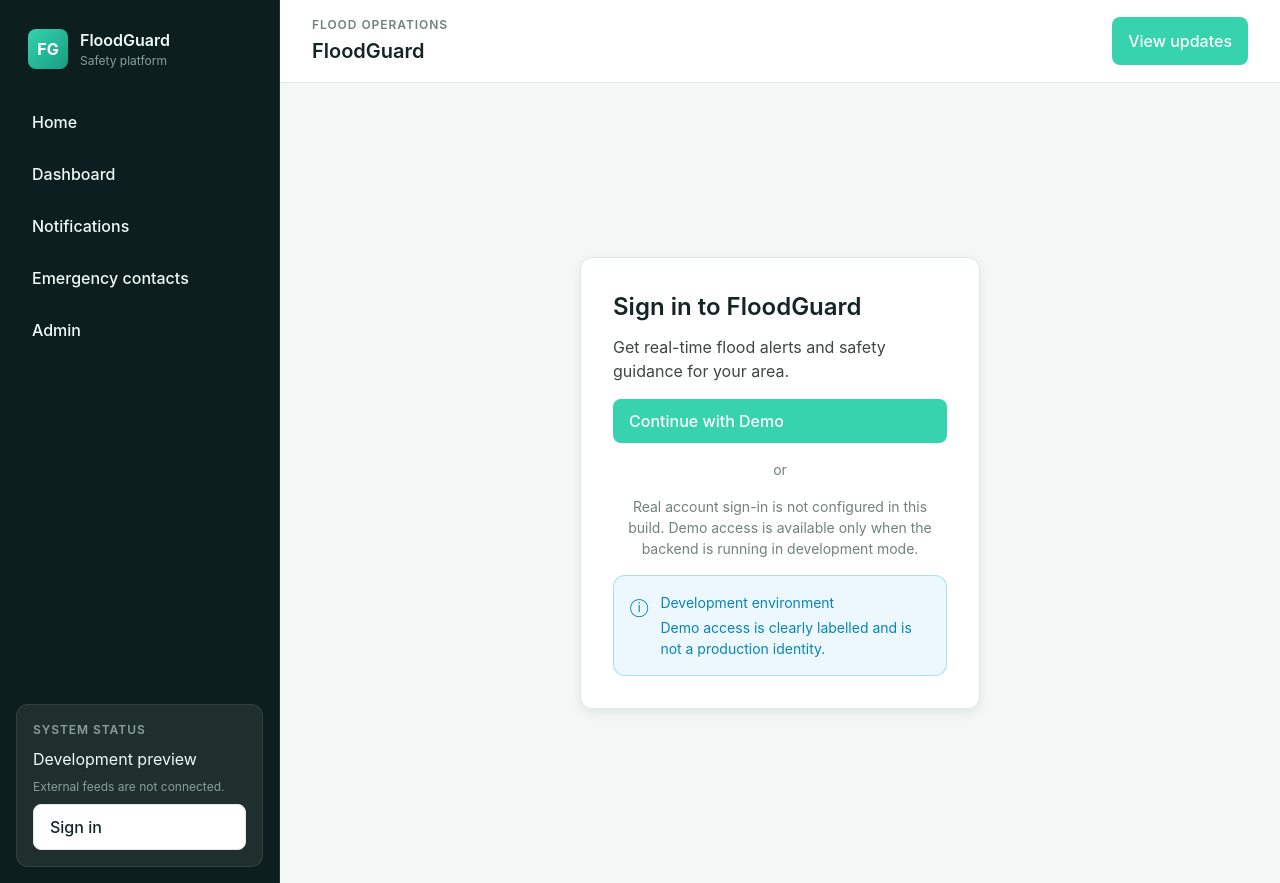
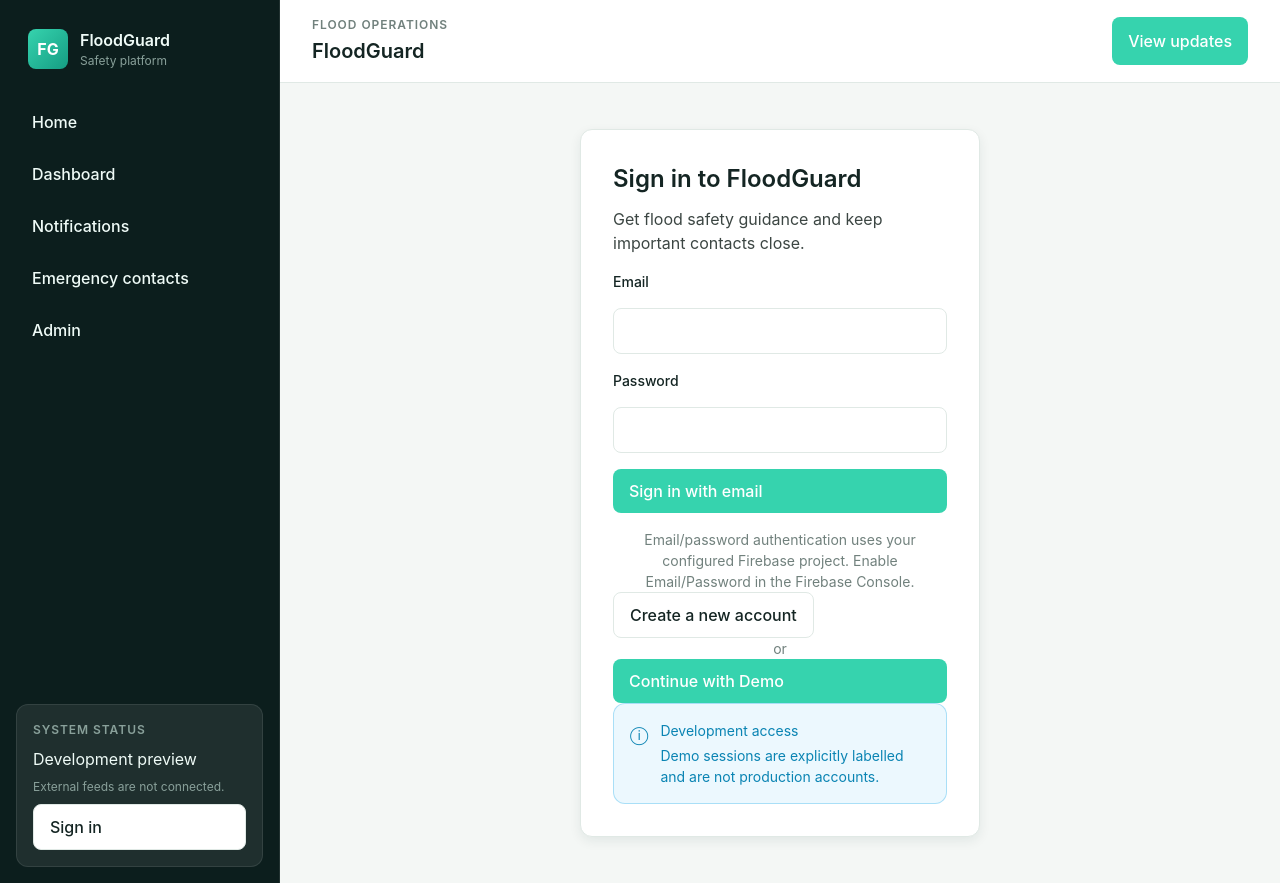
Before and after one commit to JayBorhade/FloodGuard-copilot, a React (Vite) app in the folder frontend/: page /login in a window 1280 px wide. Built offline with nearby package versions, Linux system fonts and the light colour scheme; no server answers.

Commit message:
feat(auth): add Firebase email sign-in and account creation UI

```diff
--- a/frontend/src/pages/LoginPage.tsx
+++ b/frontend/src/pages/LoginPage.tsx
@@ -1,30 +1,30 @@
 import { useEffect, useState } from 'react';
 import { useNavigate } from 'react-router-dom';
 import { useAuth } from '../hooks/useAuth';
+import { firebaseAuthConfigured } from '../lib/firebase';
 import { onboardingService } from '../services/onboarding';
 
 function getNextOnboardingPath(): string {
   const state = onboardingService.getState();
   if (state?.completed) return '/home';
   switch (state?.step) {
-    case 'contacts':
-      return '/onboarding/contacts';
-    case 'location':
-      return '/onboarding/location';
-    case 'verification':
-      return '/onboarding/location-verification';
-    case 'complete':
-      return '/home';
+    case 'contacts': return '/onboarding/contacts';
+    case 'location': return '/onboarding/location';
+    case 'verification': return '/onboarding/location-verification';
+    case 'complete': return '/home';
     case 'personal':
-    default:
-      return '/onboarding/personal';
+    default: return '/onboarding/personal';
   }
 }
 
 export function LoginPage() {
   const navigate = useNavigate();
-  const { isLoading, isAuthenticated, loginDemo, error: authError } = useAuth();
+  const { isLoading, isAuthenticated, loginDemo, loginWithEmail, createAccount, error: authError } = useAuth();
   const [isSubmitting, setIsSubmitting] = useState(false);
+  const [mode, setMode] = useState<'signin' | 'signup'>('signin');
+  const [displayName, setDisplayName] = useState('');
+  const [email, setEmail] = useState('');
+  const [password, setPassword] = useState('');
   const [error, setError] = useState<string | null>(null);
 
   useEffect(() => {
@@ -32,6 +32,24 @@
       navigate(getNextOnboardingPath(), { replace: true });
     }
   }, [isLoading, isAuthenticated, navigate]);
+
+  const handleEmailSubmit = async (event: React.FormEvent<HTMLFormElement>) => {
+    event.preventDefault();
+    setIsSubmitting(true);
+    setError(null);
+    try {
+      if (mode === 'signup') {
+        await createAccount(displayName, email, password);
+      } else {
+        await loginWithEmail(email, password);
+      }
+      navigate(getNextOnboardingPath(), { replace: true });
+    } catch (cause) {
+      setError(cause instanceof Error ? cause.message : 'Authentication failed');
+    } finally {
+      setIsSubmitting(false);
+    }
+  };
 
   const handleDemoLogin = async () => {
     setIsSubmitting(true);
@@ -50,35 +68,50 @@
     <section className="page-shell auth-page">
       <div className="auth-container">
         <div className="auth-card">
-          <h1>Sign in to FloodGuard</h1>
-          <p className="auth-subtitle">
-            Get real-time flood alerts and safety guidance for your area.
-          </p>
+          <h1>{mode === 'signup' ? 'Create your FloodGuard account' : 'Sign in to FloodGuard'}</h1>
+          <p className="auth-subtitle">Get flood safety guidance and keep important contacts close.</p>
 
           {(error || authError) && <div className="notification-error" role="alert">{error || authError}</div>}
 
-          <div className="auth-form">
-            <button
-              type="button"
-              className="primary-button auth-button"
-              onClick={handleDemoLogin}
-              disabled={isLoading || isSubmitting}
-            >
-              {isSubmitting ? 'Signing in...' : 'Continue with Demo'}
+          <form className="auth-form" onSubmit={handleEmailSubmit}>
+            {mode === 'signup' && (
+              <div className="form-group">
+                <label htmlFor="authName">Full name</label>
+                <input id="authName" name="name" autoComplete="name" value={displayName} onChange={(event) => setDisplayName(event.target.value)} required />
+              </div>
+            )}
+            <div className="form-group">
+              <label htmlFor="authEmail">Email</label>
+              <input id="authEmail" name="email" type="email" autoComplete="email" value={email} onChange={(event) => setEmail(event.target.value)} required />
+            </div>
+            <div className="form-group">
+              <label htmlFor="authPassword">Password</label>
+              <input id="authPassword" name="password" type="password" autoComplete={mode === 'signup' ? 'new-password' : 'current-password'} minLength={6} value={password} onChange={(event) => setPassword(event.target.value)} required />
+            </div>
+            <button type="submit" className="primary-button auth-button" disabled={isLoading || isSubmitting || !firebaseAuthConfigured}>
+              {isSubmitting ? 'Please wait…' : mode === 'signup' ? 'Create account' : 'Sign in with email'}
             </button>
-            <div className="auth-divider">or</div>
-            <p className="auth-note">
-              Real account sign-in is not configured in this build. Demo access is available only
-              when the backend is running in development mode.
-            </p>
-          </div>
+          </form>
+
+          {!firebaseAuthConfigured && (
+            <p className="auth-note">Email sign-in is disabled until Firebase Web Authentication is configured. Demo access is available for development.</p>
+          )}
+          {firebaseAuthConfigured && (
+            <p className="auth-note">Email/password authentication uses your configured Firebase project. Enable Email/Password in the Firebase Console.</p>
+          )}
+
+          <button type="button" className="secondary-button" onClick={() => { setMode(mode === 'signin' ? 'signup' : 'signin'); setError(null); }} disabled={isSubmitting}>
+            {mode === 'signin' ? 'Create a new account' : 'Already have an account? Sign in'}
+          </button>
+
+          <div className="auth-divider">or</div>
+          <button type="button" className="primary-button auth-button" onClick={handleDemoLogin} disabled={isLoading || isSubmitting}>
+            {isSubmitting ? 'Signing in…' : 'Continue with Demo'}
+          </button>
 
           <div className="demo-notice">
             <span aria-hidden="true">ⓘ</span>
-            <div>
-              <strong>Development environment</strong>
-              <p>Demo access is clearly labelled and is not a production identity.</p>
-            </div>
+            <div><strong>Development access</strong><p>Demo sessions are explicitly labelled and are not production accounts.</p></div>
           </div>
         </div>
       </div>
```
